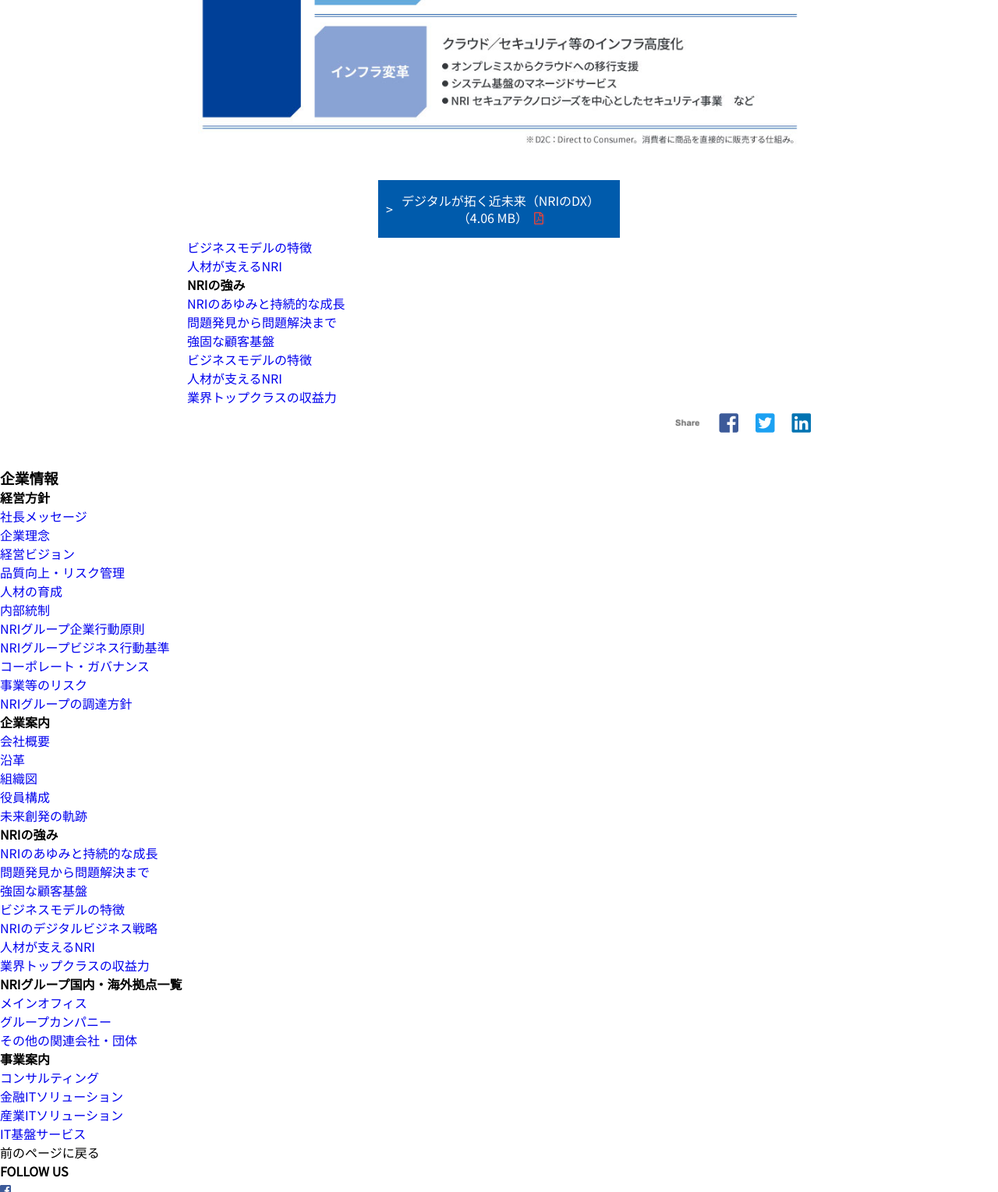
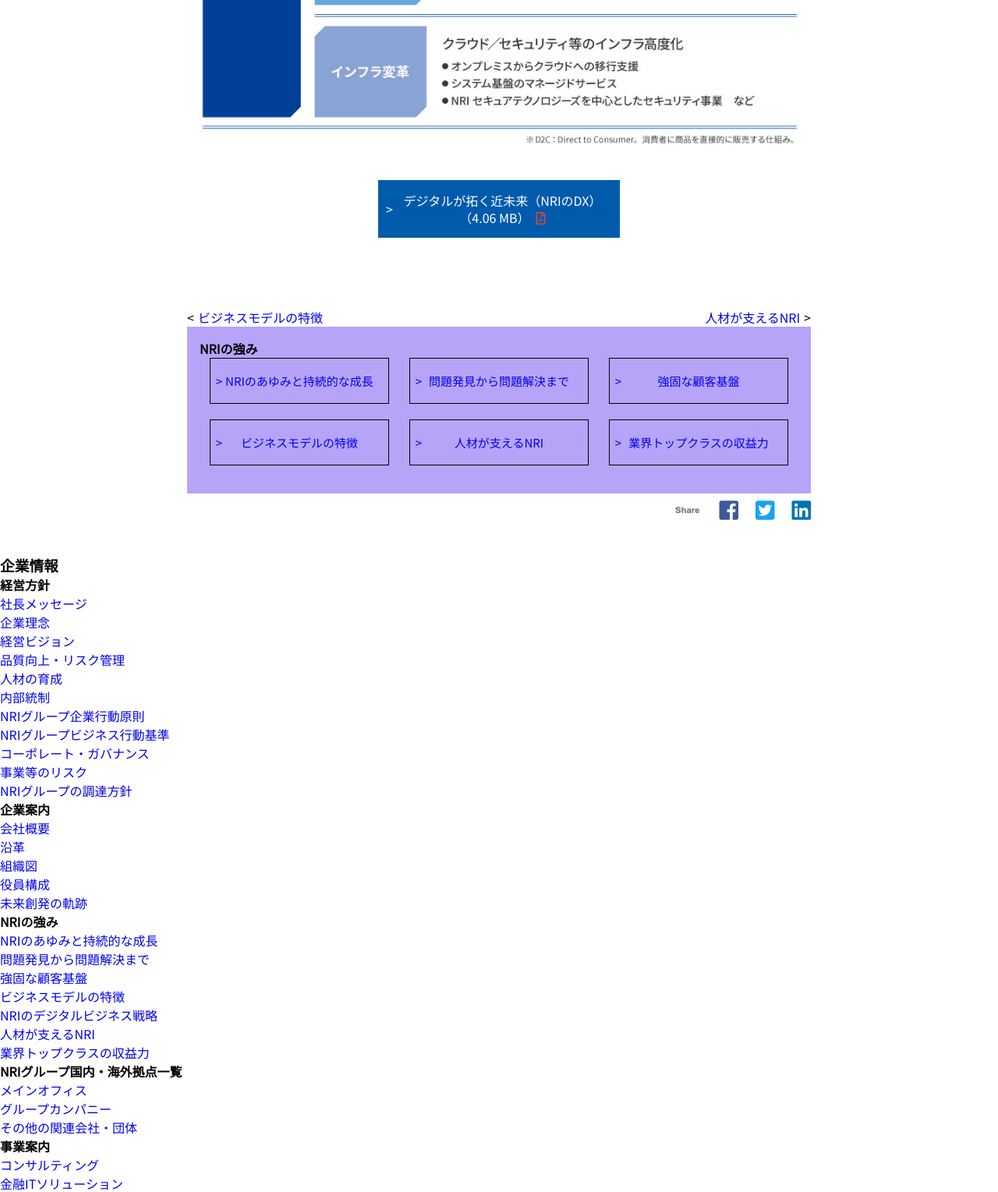
Before and after one commit to codeschoolway/horiuchi, a PHP site: page / in a window 1280 px wide. Shown: the part 1169-2698 px from the top of the page at 78% size. Run offline with PHP 8.4, Linux system fonts and the light colour scheme; some libraries are stand-ins or nearby versions.

Commit message:
CSS main内のsectionを作成

```diff
--- a/css/style.css
+++ b/css/style.css
@@ -11,7 +11,6 @@ ul {
 }
 .hdr {
     display: flex;
-    /* align-items: center; */
     justify-content: space-between;
     flex-direction: row;
     margin: 7px 20px 5px 130px;
@@ -48,9 +47,6 @@ ul {
 .topnav ul:last-child li:first-child {
     margin-left: 0;
 }
-/* .topnav ul:last-child li:first-of-type {
-    margin-left: 0;
-} */
 
 nav ul {
     display: flex;
@@ -78,7 +74,6 @@ nav ul {
 .bg-img span:first-child {
     font-size: 19px;
     font-weight: normal;
-    /* line-height: 3px; */
 }
 .bg-img span:last-child {
     font-size: 28px;
@@ -96,7 +91,6 @@ nav ul {
     justify-content: flex-end;
     font-size: 28px;
     margin-bottom: 38px;
-    /* align-items: center; */
 }
 .sns-icon li {
     padding-left: 22px;
@@ -145,10 +139,13 @@ nav ul {
     padding: 15px 10px;
     text-align: center;
     width: 310px;
-    /* height: 100px; */
     display: flex;
     align-items: center;
-    margin: 0 auto;
+    margin: 0 auto 90px;
+    transition: background-color .5s;
+}
+.btn:hover {
+    background-color: rgba(0, 92, 172, 0.673);
 }
 
 p.btn,
@@ -156,20 +153,52 @@ p.btn a{
     color: #fff;
     line-height: 1.4;
 }
-p.btn a {
-    margin-right: 5px;
-}
 .btn::before {
     content: '>';
-    /* display: block; */
-    /* vertical-align: middle; */
 }
-/* .btn::after {
-    display: inline;
-} */
 .fa-file-pdf {
     color: #D94641;
     margin-left: 8px;
-    /* display: inline-block; */
-   /*  display: flex; */
 }
+.randl {
+    display: flex;
+    justify-content: space-between;
+}
+.randl li:nth-child(1)::before{
+    content: '<';
+    margin-right: 5px;
+}
+.randl li:nth-child(2)::after {
+    content: '>';
+    margin-left: 5px;
+}
+.sec-first-one {
+    background: #562bf26d;
+    padding: 16px 16px;
+}
+.sec-first-one ul {
+    display: flex;
+    justify-content: space-around;
+    flex-wrap: wrap;
+}
+.sec-first-one li {
+    box-sizing: border-box;
+    width: 30%;
+    text-align: center;
+    border: 1px solid #000;
+    margin-bottom: 20px;
+}
+.sec-first-one a {
+    display: flex;
+    justify-content: center;
+    align-items: center;
+    position: relative;
+    font-size: 15px;
+    padding: 18px;
+}
+.sec-first-one a::before {
+    content: ">";
+    position: absolute;
+    top: 18px;
+    left: 7px;
+}
--- a/index.html
+++ b/index.html
@@ -66,21 +66,22 @@
 
                     <p class="btn"><a href="#">デジタルが拓く近未来（NRIのDX）（4.06 MB）<i class="far fa-file-pdf"></i></a></p>
 
-                        <ul>
+                    <ul class="randl">
                         <li><a href="#">ビジネスモデルの特徴</a></li>
                         <li><a href="#">人材が支えるNRI</a></li>
                     </ul>
 
-                    <section>
+                    <section class="sec-first-one">
                         <h4>NRIの強み</h4>
                             <ul>
                                 <li><a href="#">NRIのあゆみと持続的な成長</a></li>
-                                <li><a href="#">問題発見から問題解決まで</a></li>
+                                <li><a href="#" class="btn-displayBlock">問題発見から問題解決まで</a></li>
                                 <li><a href="#">強固な顧客基盤</a></li>
                                 <li><a href="#">ビジネスモデルの特徴</a></li>
                                 <li><a href="#">人材が支えるNRI</a></li>
                                 <li><a href="#">業界トップクラスの収益力</a></li>
                             </ul>
+                    </section>
 
                     <ul class="sns-icon">
                         <li><a href="#"><img src="images/share.png" alt=""></a></li>
@@ -88,7 +89,6 @@
                         <li><a href="#"><i class="fab fa-twitter-square"></i></a></li>
                         <li><a href="#"><i class="fab fa-linkedin"></i></a></li>
                     </ul>
-                    </section>
                 </section>
             </div>
         </section>
```
Lines whose indentation alone changed are shown as unchanged.
